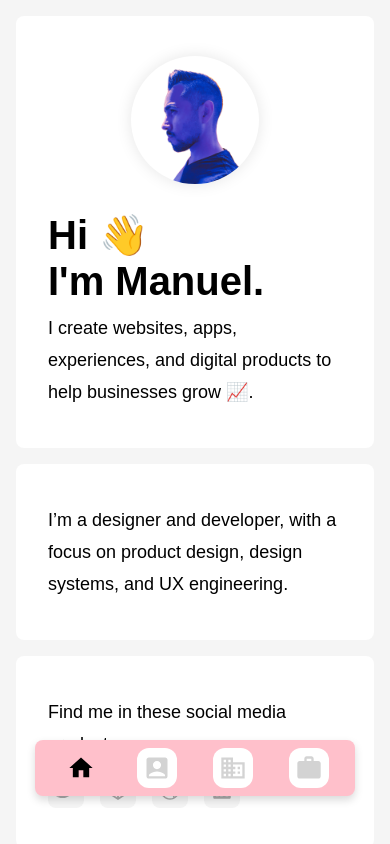
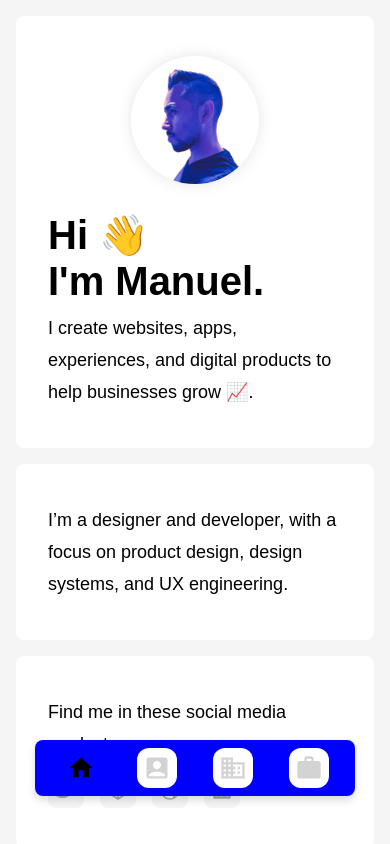
Before and after one commit to mgcesp/mc-folio, a React (Create React App) app: page / in a window 390 px wide. Shown: the top 844 px of the page. Built offline with nearby package versions, Linux system fonts and the light colour scheme.

Commit message:
mobile testing

```diff
--- a/src/components/Tabbar/Tabbar.scss
+++ b/src/components/Tabbar/Tabbar.scss
@@ -1,8 +1,9 @@
 .tabbar {
-    position: absolute;
+    position: sticky;
     bottom: 48px;
-    left: 50%;
-    transform: translateX(-50%);
+    margin: 0 auto;
+    // left: 50%;
+    // transform: translateX(-50%);
     width: 100%;
     max-width: 320px;
 
@@ -23,7 +24,7 @@
     .wrapper {
         width: 100%;
         // background: white;
-        background: pink;
+        background: blue;
         display: flex;
         padding: 8px;
         border-radius: 8px;
```
